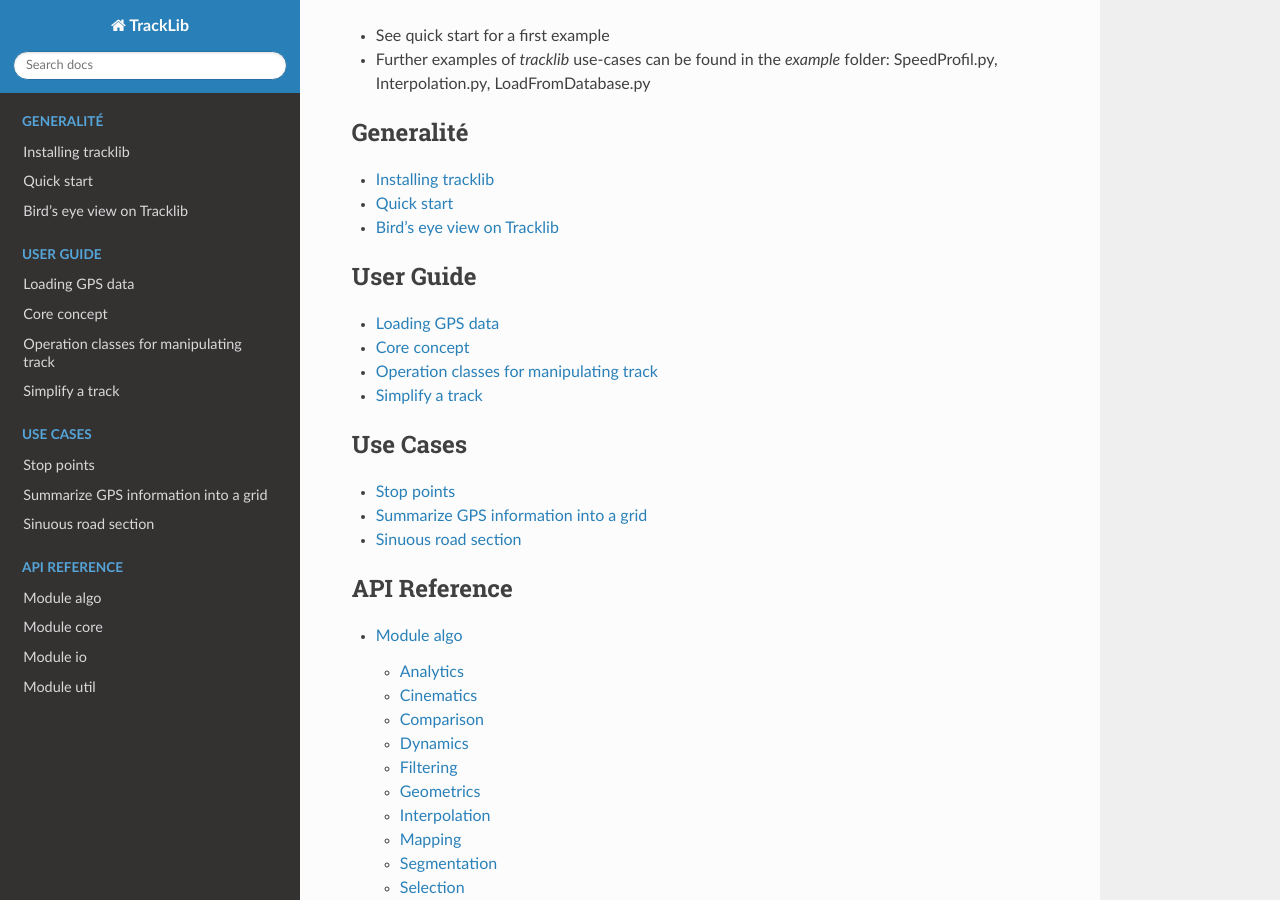
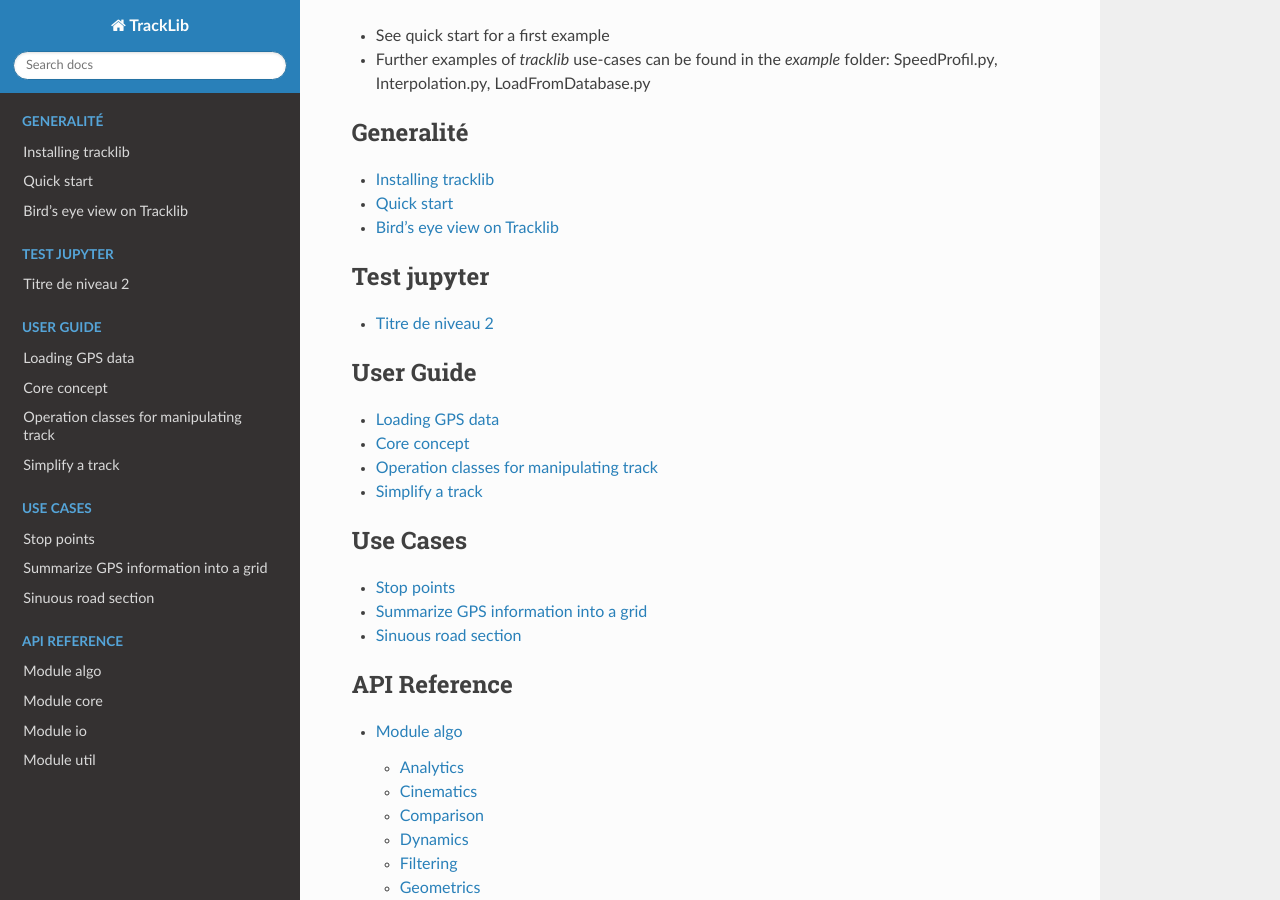
Before and after one commit to umrlastig/tracklib, a Sphinx documentation site: the page built from doc/source/index.rst, in a window 1280 px wide and 900 px high, scrolled down 2492 px. Built offline with Sphinx 7.4.7 and the Read the Docs theme 2.0.0, drawn with Linux system fonts in a browser that asks for light colours; pages that are not in the unit, such as notebooks, are missing from menus.

Commit message:
test jupyter

```diff
--- a/doc/source/index.rst
+++ b/doc/source/index.rst
@@ -97,7 +97,11 @@ Examples
    quickstart
    overview
 
+.. toctree::
+   :maxdepth: 1
+   :caption: Test jupyter
 
+   test
 
 
 .. toctree::
```
Also changed, not shown: .readthedocs.yaml.
